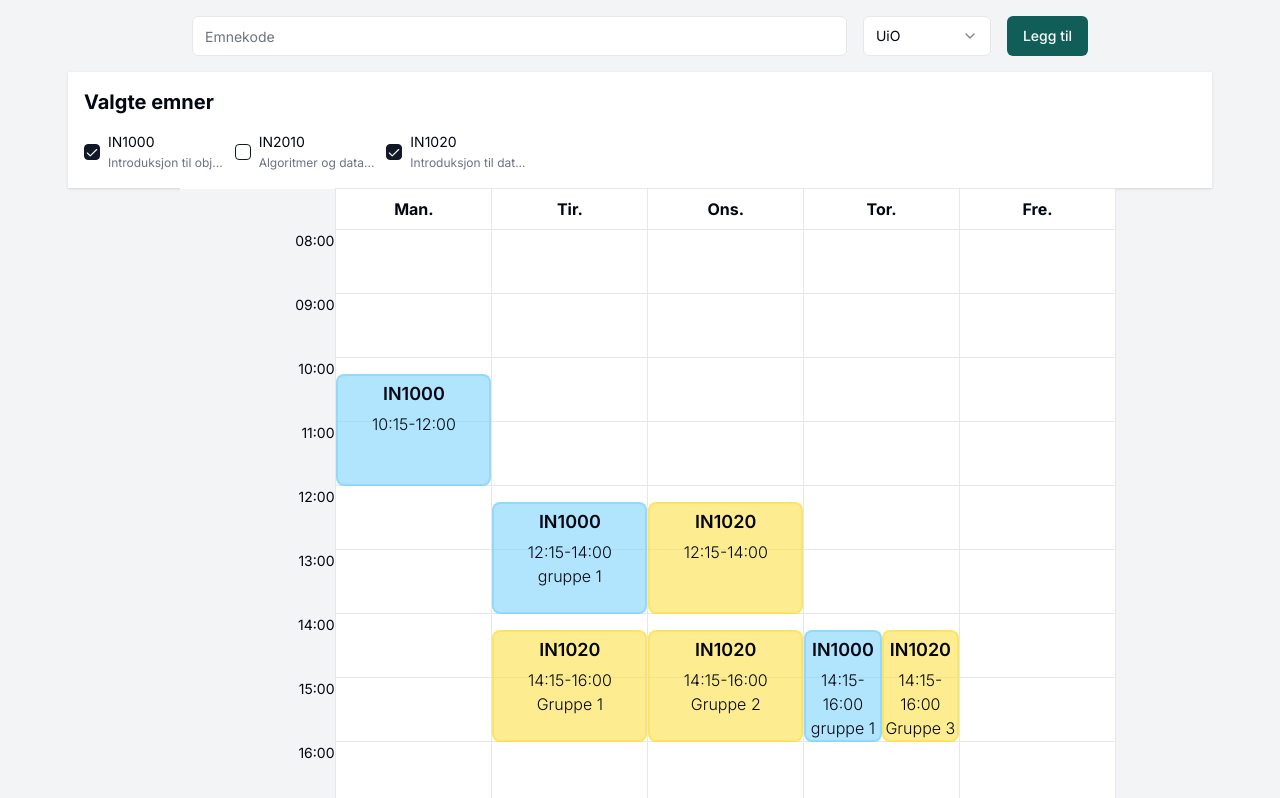
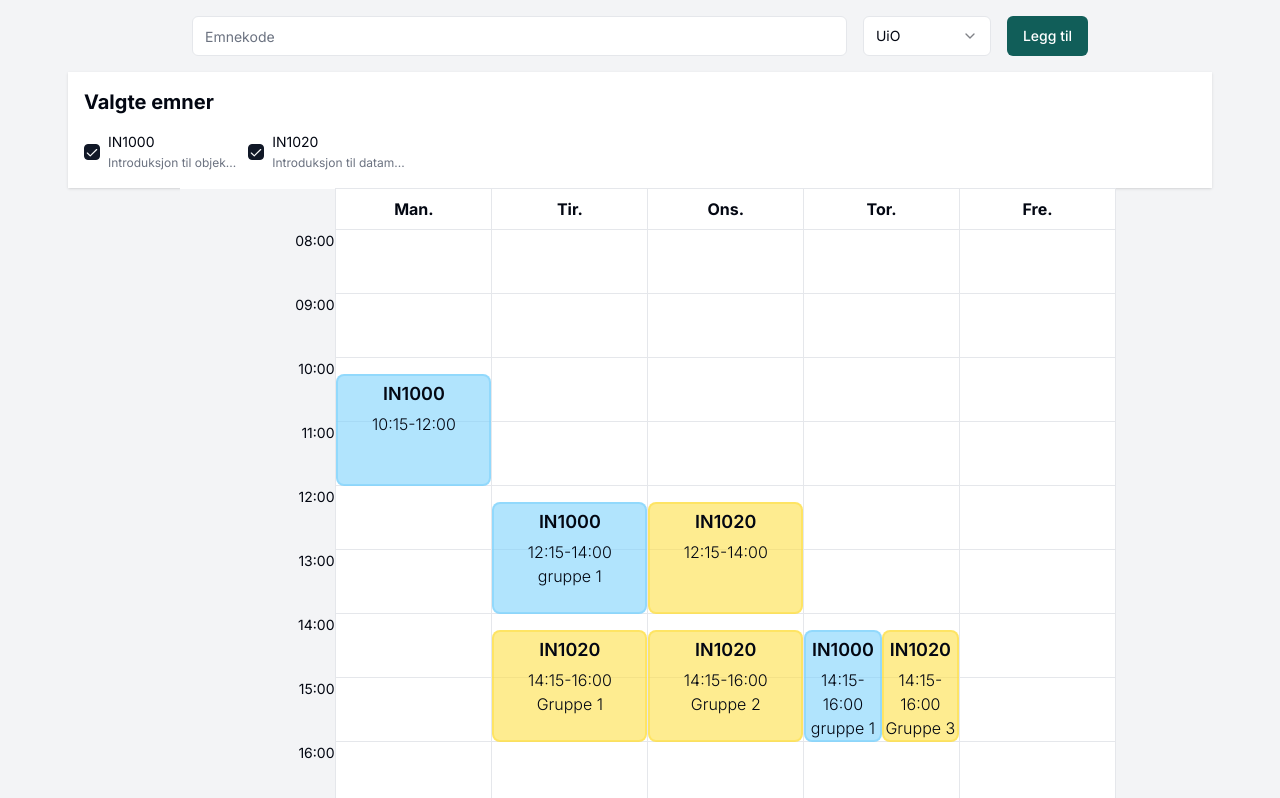
Before and after one commit to halvornj/Emneplanleggeren, a Next.js app in the folder emneplanleggeren/: page / in a window 1280 px wide. Shown: the top 798 px of the page. Built offline with nearby package versions, Linux system fonts and the light colour scheme.

Commit message:
moved choice bar to separate component

```diff
--- a/emneplanleggeren/src/app/page.tsx
+++ b/emneplanleggeren/src/app/page.tsx
@@ -14,6 +14,7 @@ import { Course } from "@/model/Course";
 import { Lecture } from "@/model/Lecture";
 import { Group } from "@/model/Group";
 import { GroupLecture } from "@/model/GroupLecture";
+import ChosenBar from "@/components/ui/ChosenBar";
 
 export default function Home() {
   //!TO TEST
@@ -60,41 +61,7 @@ export default function Home() {
         <Button className="bg-teal-800 text-white">Legg til</Button>
       </div>
       <div className="flex items-center flex-col w-full  space-x-4 ">
-        <div className="w-11/12 items-center p-4 bg-white rounded shadow">
-          <h2 className="text-xl font-bold mb-4">Valgte emner</h2>
-          <div className="flex w-full h-full space-x-3">
-            <div className="flex items-center space-x-2">
-              <Checkbox id="in1000" defaultChecked />
-              <label htmlFor="in1000" className="text-sm">
-                IN1000
-                <br />
-                <span className="text-xs text-gray-500">
-                  Introduksjon til obj...
-                </span>
-              </label>
-            </div>
-            <div className="flex items-center space-x-2">
-              <Checkbox id="in2010" />
-              <label htmlFor="in2010" className="text-sm">
-                IN2010
-                <br />
-                <span className="text-xs text-gray-500">
-                  Algoritmer og data...
-                </span>
-              </label>
-            </div>
-            <div className="flex items-center space-x-2">
-              <Checkbox id="in1020" defaultChecked />
-              <label htmlFor="in1020" className="text-sm">
-                IN1020
-                <br />
-                <span className="text-xs text-gray-500">
-                  Introduksjon til dat...
-                </span>
-              </label>
-            </div>
-          </div>
-        </div>
+        <ChosenBar courses={activeCourses} />
         <Calendar courses={activeCourses as Array<Course>} />
       </div>
     </div>
--- /dev/null
+++ b/emneplanleggeren/src/components/ui/ChosenBar.tsx
@@ -0,0 +1,33 @@
+import { Course } from "@/model/Course";
+import { Checkbox } from "./checkbox";
+import { CheckedState } from "@radix-ui/react-checkbox";
+
+export default function ChosenBar({ courses }: { courses: Array<Course> }) {
+  const courseDivs: Array<JSX.Element> = [];
+  courses.forEach((course, i) => {
+    var abbrCourseName = course.name.slice(0, 22);
+    if (abbrCourseName.length < course.name.length) {
+      abbrCourseName += "...";
+    }
+    courseDivs.push(
+      <div key={course.id} className="flex items-center space-x-2">
+        <Checkbox id={course.id} defaultChecked />
+        <label htmlFor={course.id} className="text-sm">
+          {course.id}
+          <br />
+          <span className="text-xs text-gray-500">{abbrCourseName}</span>
+        </label>
+      </div>
+    );
+  });
+  return (
+    <div className="w-11/12 items-center p-4 bg-white rounded shadow">
+      <h2 className="text-xl font-bold mb-4">Valgte emner</h2>
+      <div className="flex w-full h-full space-x-3">{courseDivs}</div>
+    </div>
+  );
+}
+
+function checkedChange(checked: CheckedState) {
+  console.log();
+}
```
